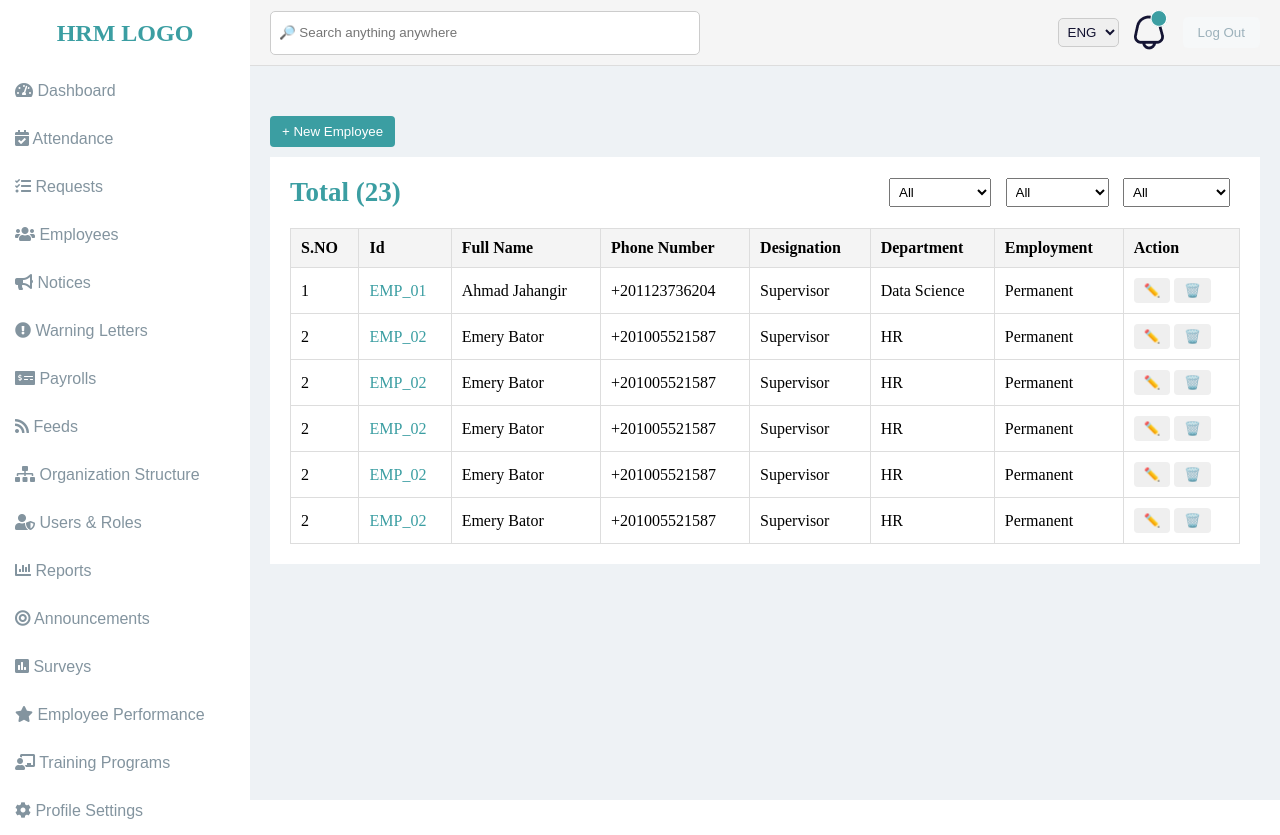
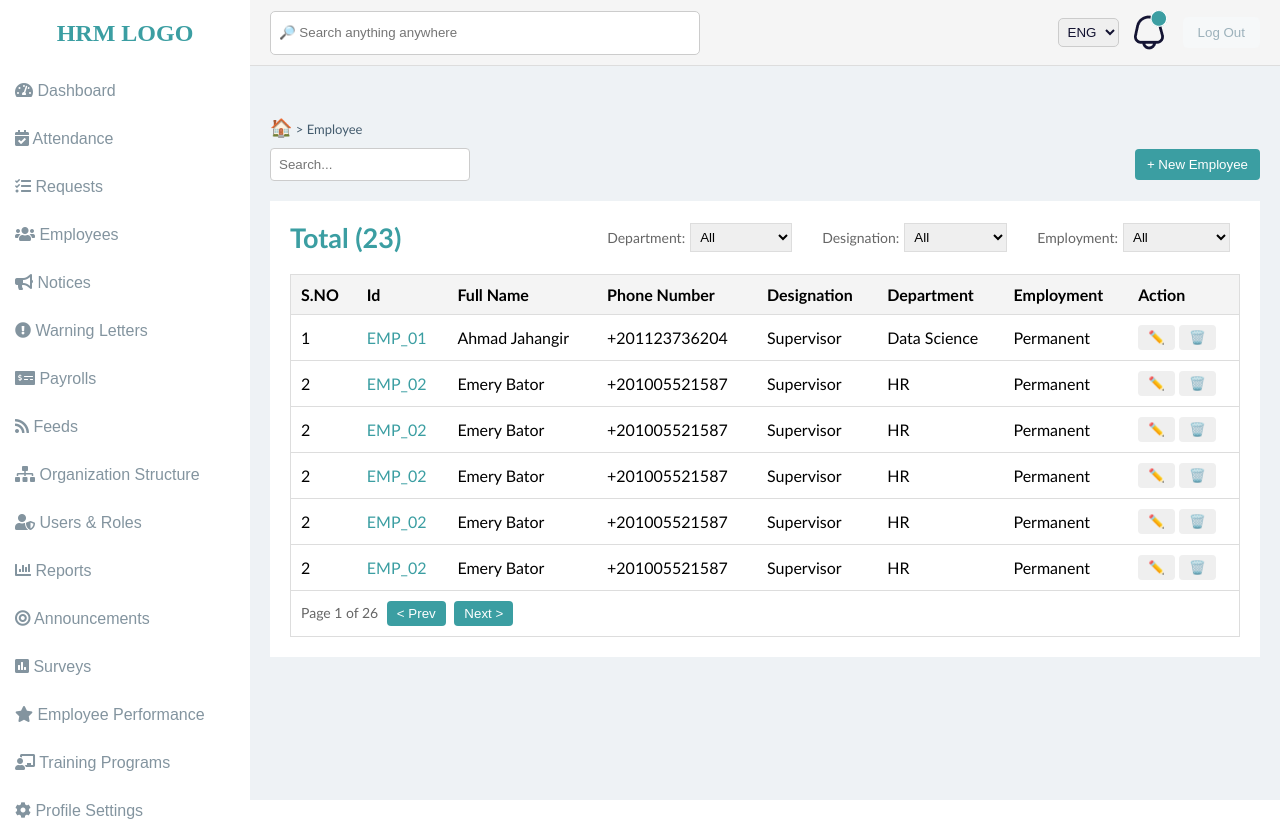
Before and after one commit to MuhammadZawar11681/HRM, a plain HTML site: page pages/employees.html in a window 1280 px wide. Drawn offline with Linux system fonts and the light colour scheme.

Commit message:
employee updated

```diff
--- a/pages/employees.html
+++ b/pages/employees.html
@@ -62,28 +62,43 @@
 
         <!-- Employee Main Content -->
         <main class="main-content-emp">
+            <!-- Home Icon and Employee Title -->
+            <div class="employee-navigation">
+              <span class="home-icon">🏠</span> > <span>Employee</span>
+            </div>
+
+            <!-- Search Bar and Button Row -->
+            <div class="employee-actions">
+              <input type="text" placeholder="Search..." class="employee-search-bar" />
               <button class="new-employee-btn">+ New Employee</button>
-            <!-- Employee container -->
+            </div>
+
             <!-- Employee Page Content -->
             <div class="employee-page">
-
               <div class="employee-header">
                 <h2>Total (23)</h2>
                 <div class="filters">
+                    <div class="filter-item">
+                      <label>Department:</label>
                       <select>
                         <option>All</option>
                         <option>Department</option>
                       </select>
+                    </div>
+                    <div class="filter-item">
+                      <label>Designation:</label>
                       <select>
                         <option>All</option>
                         <option>Designation</option>
-
                       </select>
+                    </div>
+                    <div class="filter-item">
+                      <label>Employment:</label>
                       <select>
                         <option>All</option>
                         <option>Employment</option>
-
                       </select>
+                    </div>
                   </div>
 
               </div>
@@ -181,14 +196,22 @@
                           <button class="delete-btn">🗑️</button>
                         </td>
                       </tr>
-                            <!-- Add more rows as needed -->
+
                   </tbody>
+                  <tfoot>
+                    <tr>
+                      <td colspan="8" class="table-footer">
+                        Page 1 of 26
+                        <button class="pagination-btn prev-btn">&lt; Prev</button>
+                        <button class="pagination-btn next-btn">Next &gt;</button>
+                      </td>
+                    </tr>
+                  </tfoot>
                 </table>
               </div>
             </div>
-        </div>
+          </main>
 
-     </main>
     </main>
     </div>
 </body>
--- a/styling/employees.css
+++ b/styling/employees.css
@@ -6,11 +6,72 @@
   overflow-y: auto;
   min-height: 10vh;
   padding-top: 50px;
+  font-family: "Gill Sans", "Gill Sans MT", Calibri, "Trebuchet MS", sans-serif;
+  font-size: 16px;
 }
 .employee-page {
   padding: 20px;
   background-color: #ffffff;
   margin-top: 10px;
+}
+
+/* Home Icon and Employee Title */
+.employee-navigation {
+  font-size: 13px;
+  margin-bottom: 10px;
+  color: #435b6d;
+}
+
+.employee-navigation .home-icon {
+  font-size: 18px;
+  cursor: pointer;
+}
+
+/* Search Bar and Button Row */
+.employee-actions {
+  display: flex;
+  justify-content: space-between;
+  align-items: center;
+  margin-bottom: 20px;
+}
+
+.employee-search-bar {
+  padding: 8px;
+  width: 200px;
+  border: 1px solid #ccc;
+  border-radius: 4px;
+}
+
+/* New Employee Button */
+.new-employee-btn {
+  background-color: #3b9ea2;
+  color: white;
+  border: none;
+  padding: 8px 12px;
+  border-radius: 4px;
+  cursor: pointer;
+}
+
+/* Table Footer */
+.table-footer {
+  text-align: right; /* Align text to the right */
+  padding: 10px;
+  font-size: 14px;
+  color: #666;
+}
+
+.pagination-btn {
+  background-color: #3b9ea2;
+  color: white;
+  border: none;
+  padding: 5px 10px;
+  border-radius: 4px;
+  margin-left: 5px;
+  cursor: pointer;
+}
+
+.pagination-btn:hover {
+  background-color: #358a8d;
 }
 
 .employee-header {
@@ -26,18 +87,27 @@
   margin: 0;
 }
 
+.filters {
+  display: flex;
+  gap: 20px; /* Add spacing between filters */
+  align-items: center; /* Align labels and selectors vertically */
+}
+
+.filter-item {
+  display: flex;
+  align-items: center; /* Center the label and select box */
+  gap: 5px; /* Add spacing between label and dropdown */
+}
+
+label {
+  font-size: 14px;
+  color: #666;
+}
+
 .filters select {
   margin-right: 10px;
   padding: 5px;
-}
-
-.new-employee-btn {
-  background-color: #3b9ea2;
-  color: white;
-  border: none;
-  padding: 8px 12px;
-  border-radius: 4px;
-  cursor: pointer;
+  border: 1px solid #ddd;
 }
 
 .id_class {
@@ -55,6 +125,8 @@
 .employee-table td {
   padding: 10px;
   text-align: left;
+}
+.employee-table tr {
   border: 1px solid #ddd;
 }
 
```
Lines whose indentation alone changed are shown as unchanged.
